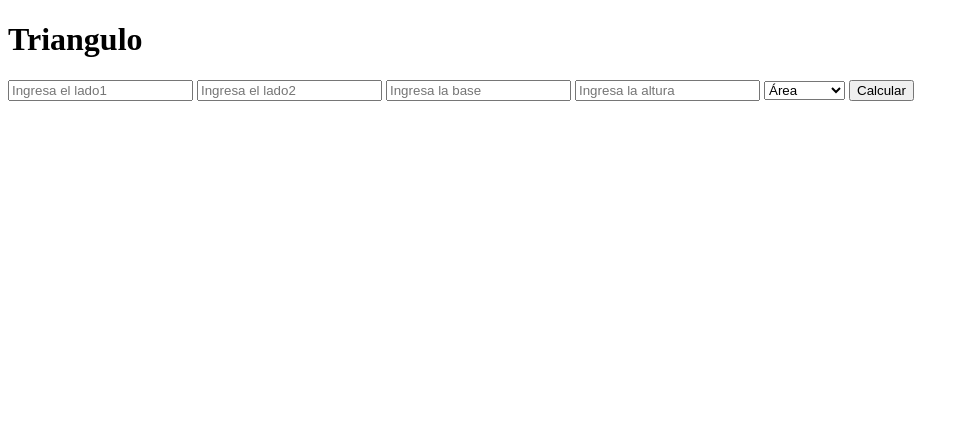
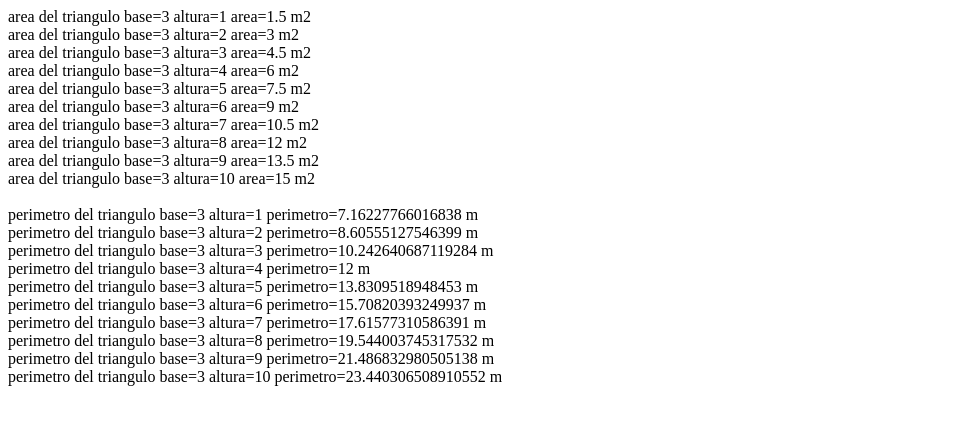
Before and after one commit to LermaDiana/ProyectoDiana, a plain HTML site: page Triangulo.HTML in a window 1280 px wide. Shown: the whole page, without its empty margins (0-969 px from the left). Drawn offline with Linux system fonts and the light colour scheme.

Commit message:
Ciclos con for

```diff
--- a/Triangulo.HTML
+++ b/Triangulo.HTML
@@ -4,35 +4,32 @@
     <title>Triangulo</title>
 </head>
 <body>
-    <h1 id="title">Triangulo</h1>
-    <input id="lado1" type="text" required placeholder="Ingresa el lado1">
-    <input id="lado2" type="text" required placeholder="Ingresa el lado2">
-    <input id="Base" type="text" required placeholder="Ingresa la base">
-    <input id="Altura" type="text" required placeholder="Ingresa la altura">
-    <select id="operacion">
-        <option value="area">Área</option>
-        <option value="perimetro">Perímetro</option>
-    </select>
-    <button onclick="calcular()">Calcular</button>
-    <h3 id="Resultado"></h3>
-    <script>
-        function calcular() {
-            const lado1 = parseFloat(document.getElementById('lado1').value);
-            const lado2 = parseFloat(document.getElementById('lado2').value);
-            const base = parseFloat(document.getElementById('Base').value);
-            const altura = parseFloat(document.getElementById('Altura').value);
-            const operacion = document.getElementById('operacion').value;
+</body>
 
-            if (base > 0 && altura > 0) {
-                if (operacion === "area") {
-                    const area = (base * altura) / 2;
-                    document.getElementById('Resultado').textContent = "Área: " + area.toFixed(2);
-                } else if (operacion === "perimetro") {
-                    const perimetro = lado1 + lado2 + base;
-                    document.getElementById('Resultado').textContent = "Perímetro: " + perimetro.toFixed(2);
-                }
-            }
-        }
-    </script>
-</body>
+<script>
+function calcularArea(base, altura) {
+        return (base * altura) / 2;
+    }
+    function calculaPerimetro(base, altura) {
+        return base + altura + Math.sqrt(base * base + altura * altura);
+    }
+    let results = [];
+    for (let i = 1; i <= 10; i++) {
+        results[i] = `area del triangulo base=${3} altura=${i} area=${calcularArea(3, i)} m2`;
+        document.querySelector("body").innerHTML += results[i];
+        document.querySelector("body").innerHTML += "<br/>";
+    }
+    document.querySelector("body").innerHTML += "<br/>";
+
+    let k = 1;
+    while (k <= 10) {
+        results[k] = `perimetro del triangulo base=${3} altura=${k} perimetro=${calculaPerimetro(3, k)} m`;
+        document.querySelector("body").innerHTML += results[k];
+        document.querySelector("body").innerHTML += "<br/>";
+        k += 1;
+    }
+</script>
+
+</script>
+
 </html>
```
Also changed, not shown: Circulo.HTML (+23 -23 lines), Cuadrado.HTML (+22 -31 lines), Rectangulo.HTML (+25 -26 lines).
